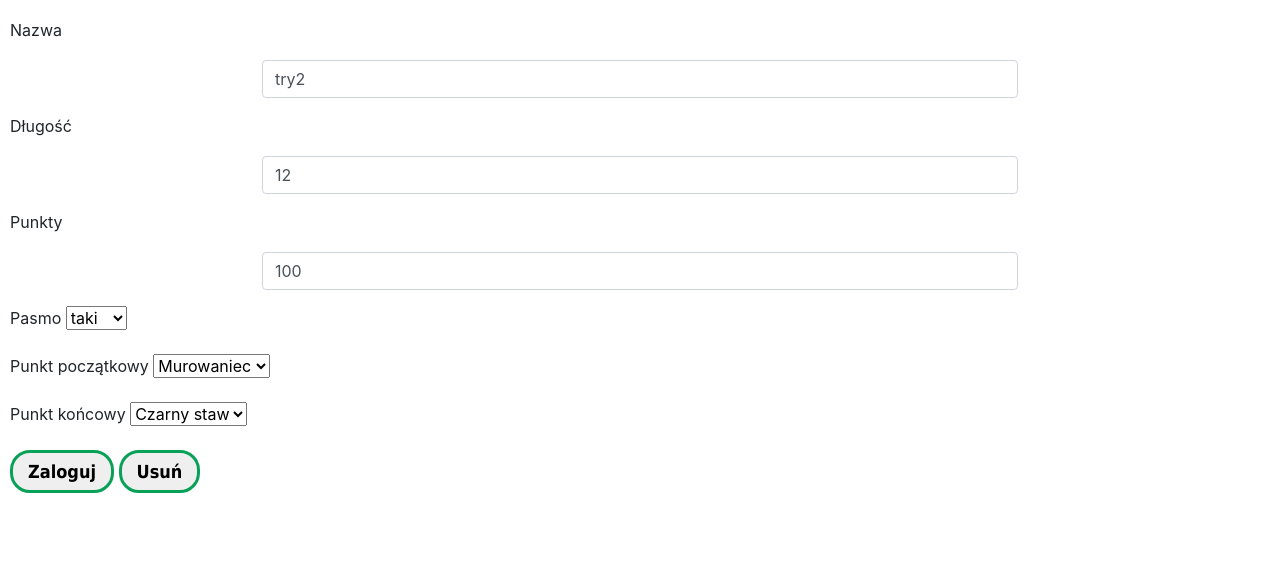
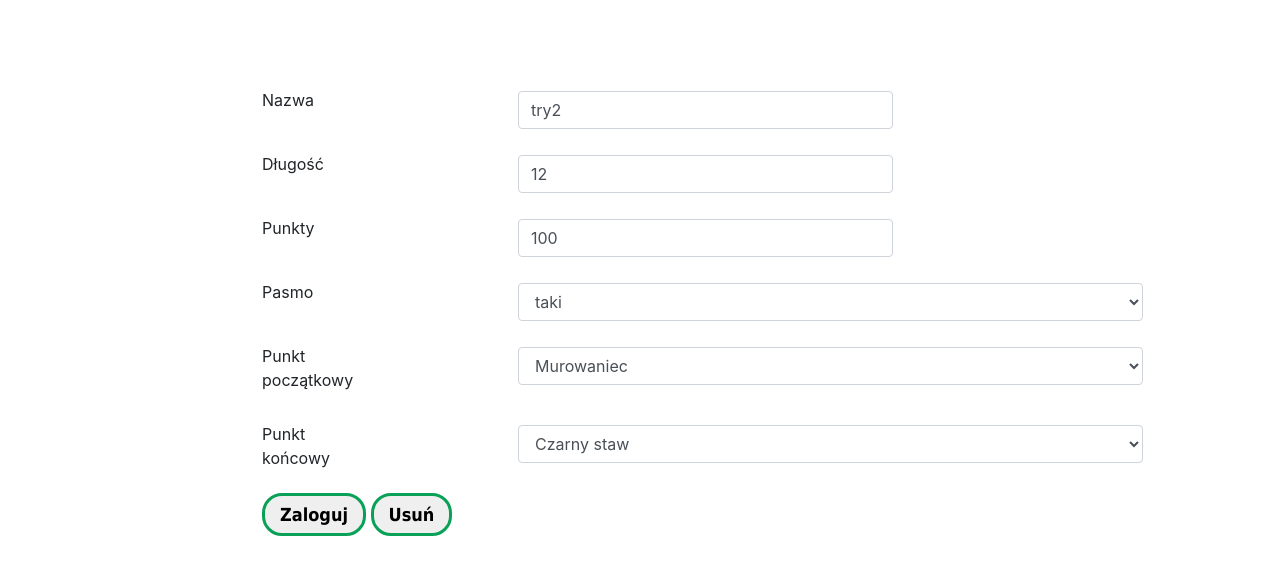
Before and after one commit to barte525/PO, a Django app: page /section/try2 in a window 1280 px wide. Shown: the part 48-623 px from the top of the page. Run offline with Django 4.2, Linux system fonts and the light colour scheme; data comes from the database, SQL or seed files in the repository; both versions use the stored data as it was after the commit; parts of the project's set-up code (start-up, migrations or seed data) failed here and were passed over; some libraries are stand-ins or nearby versions.

Commit message:
defined segment template improved

```diff
--- a/mysite/static/defined_segment.css
+++ b/mysite/static/defined_segment.css
@@ -20,3 +20,13 @@ input[type=submit] {
 .text-danger {
     color: red;
 }
+
+#delete-button {
+    margin-left: 80%;
+}
+
+.form-select {
+    margin-left: 20%;
+    width: 60%;
+    margin-top: 10px;
+}
--- a/mysite/templates/defined_segment.html
+++ b/mysite/templates/defined_segment.html
@@ -6,7 +6,6 @@
     <link rel="stylesheet" href="https://stackpath.bootstrapcdn.com/bootstrap/4.3.1/css/bootstrap.min.css"
                        integrity="sha384-ggOyR0iXCbMQv3Xipma34MD+dH/1fQ784/j6cY/iJTQUOhcWr7x9JvoRxT2MZw1T"
                        crossorigin="anonymous">
-
 {% endblock %}
 
 {% block above_content %}
@@ -14,23 +13,46 @@
 {% endblock %}
 
 {% block content %}
+<div class="form-container">
     <form method="post">
       {% csrf_token %}
-  <div class="form-group">
-    <label>Nazwa</label>
-    <input type="text" name="name" class="form-control" value={{segment.name}}>
+        <div class="form-group row">
+            <label for="inputName" class="col-sm-2 col-form-label">Nazwa</label>
+            <div class="col-sm-10">
+                 <input type="text" id="inputName" name="name" class="form-control" value={{segment.name}}>
             </div>
-  <div class="form-group">
-    <label>Długość</label>
-    <input type="number" name="length" class="form-control" value={{segment.segment.length}}>
         </div>
-  <div class="form-group">
-    <label>Punkty</label>
-    <input type="number" name="points" class="form-control" value={{segment.points}}>
+<!--      <div class="form-group">-->
+<!--        <label for="name">Nazwa</label>-->
+<!--        <input type="text" id="name" name="name" class="form-control" value={{segment.name}}>-->
+<!--      </div>-->
+
+        <div class="form-group row">
+            <label for="inputLength" class="col-sm-2 col-form-label">Długość</label>
+            <div class="col-sm-10">
+                 <input type="number" id="inputLength" name="length" class="form-control" value={{segment.segment.length}}>
             </div>
-  <div class="form-group">
-    <label>Pasmo</label>
-    <select id="mountainRange" name="select_mountain_range">
+        </div>
+<!--      <div class="form-group">-->
+<!--        <label for="length">Długość</label>-->
+<!--        <input type="number" id="length" name="length" class="form-control" value={{segment.segment.length}}>-->
+<!--      </div>-->
+
+        <div class="form-group row">
+            <label for="inputPoints" class="col-sm-2 col-form-label">Punkty</label>
+            <div class="col-sm-10">
+                  <input type="number" id="inputPoints" name="points" class="form-control" value={{segment.points}}>
+            </div>
+        </div>
+<!--      <div class="form-group">-->
+<!--        <label>Punkty</label>-->
+<!--        <input type="number" name="points" class="form-control" value={{segment.points}}>-->
+<!--      </div>-->
+
+        <div class="form-group row">
+            <label for="mountainRange" class="col-sm-2 col-form-label">Pasmo</label>
+            <div class="col-sm-10">
+                   <select id="mountainRange" name="select_mountain_range" class="form-control form-select">
                     {% for mountainRange in ranges %}
                       {% if segment.section.range.name == mountain_range.name %}
                           <option selected id="{{mountainRange.id}}" name="mountainRangeList" value='{{mountainRange.id}}'>{{mountainRange.name}}</option>
@@ -40,9 +62,24 @@
                     {% endfor %}
                 </select>
             </div>
-  <div class="form-group">
-    <label>Punkt początkowy</label>
-    <select id="startPoint" name="select_start_point">
+        </div>
+<!--      <div class="form-group">-->
+<!--        <label>Pasmo</label>-->
+<!--        <select id="mountainRange" name="select_mountain_range">-->
+<!--                {% for mountainRange in ranges %}-->
+<!--                  {% if segment.section.range.name == mountain_range.name %}-->
+<!--                      <option selected id="{{mountainRange.id}}" name="mountainRangeList" value='{{mountainRange.id}}'>{{mountainRange.name}}</option>-->
+<!--                  {% else %}-->
+<!--                      <option id="{{mountainRange.id}}" name="mountainRangeList" value='{{mountainRange.id}}'>{{mountainRange.name}}</option>-->
+<!--                  {% endif %}-->
+<!--                {% endfor %}-->
+<!--        </select>-->
+<!--      </div>-->
+
+        <div class="form-group row">
+            <label for="startPoint" class="col-sm-2 col-form-label">Punkt początkowy</label>
+            <div class="col-sm-10">
+                   <select id="startPoint" name="select_start_point" class="form-control form-select">
                         {% for point in points %}
                         {% if segment.start_point.name == point.name %}
                           <option selected id="{{point.id}}" name="pointsList" value='{{point.id}}'>{{point.name}}</option>
@@ -52,9 +89,23 @@
                         {% endfor %}
                     </select>
             </div>
-  <div class="form-group">
-    <label>Punkt końcowy</label>
-    <select id="endPoint" name="select_end_point">
+        </div>
+<!--      <div class="form-group">-->
+<!--        <label>Punkt początkowy</label>-->
+<!--        <select id="startPoint" name="select_start_point" class="form-control form-select">-->
+<!--                {% for point in points %}-->
+<!--                  {% if segment.start_point.name == point.name %}-->
+<!--                      <option selected id="{{point.id}}" name="pointsList" value='{{point.id}}'>{{point.name}}</option>-->
+<!--                  {% else %}-->
+<!--                      <option id="{{point.id}}" name="pointsList" value='{{point.id}}'>{{point.name}}</option>-->
+<!--                  {% endif %}-->
+<!--                {% endfor %}-->
+<!--        </select>-->
+<!--      </div>-->
+                <div class="form-group row">
+            <label for="endPoint" class="col-sm-2 col-form-label">Punkt końcowy</label>
+            <div class="col-sm-10">
+                   <select id="endPoint" name="select_end_point" class="form-control form-select">
                         {% for epoint in points %}
                         {% if segment.end_point.name == epoint.name %}
                         <option selected id="{{epoint.id}}" name="pointsList" value='{{epoint.id}}'>{{epoint.name}}</option>
@@ -64,7 +115,22 @@
                         {% endfor %}
                     </select>
             </div>
-  <button type="submit" name="update">Zaloguj</button>
-    <button type="submit" name="delete">Usuń</button>
+        </div>
+<!--      <div class="form-group">-->
+<!--        <label>Punkt końcowy</label>-->
+<!--        <select id="endPoint" name="select_end_point" class="form-control form-select">-->
+<!--                {% for epoint in points %}-->
+<!--                  {% if segment.end_point.name == epoint.name %}-->
+<!--                      <option selected id="{{epoint.id}}" name="pointsList" value='{{epoint.id}}'>{{epoint.name}}</option>-->
+<!--                  {% else %}-->
+<!--                      <option id="{{epoint.id}}" name="pointsList" value='{{epoint.id}}'>{{epoint.name}}</option>-->
+<!--                  {% endif %}-->
+<!--                {% endfor %}-->
+<!--        </select>-->
+<!--      </div>-->
+
+      <button id="submit-button" type="submit" name="update">Zaloguj</button>
+        <button id=delete-button" type="submit" name="delete">Usuń</button>
     </form>
+</div>
 {% endblock %}
```
Also changed, not shown: db.sqlite3. Lines whose indentation alone changed are shown as unchanged.
